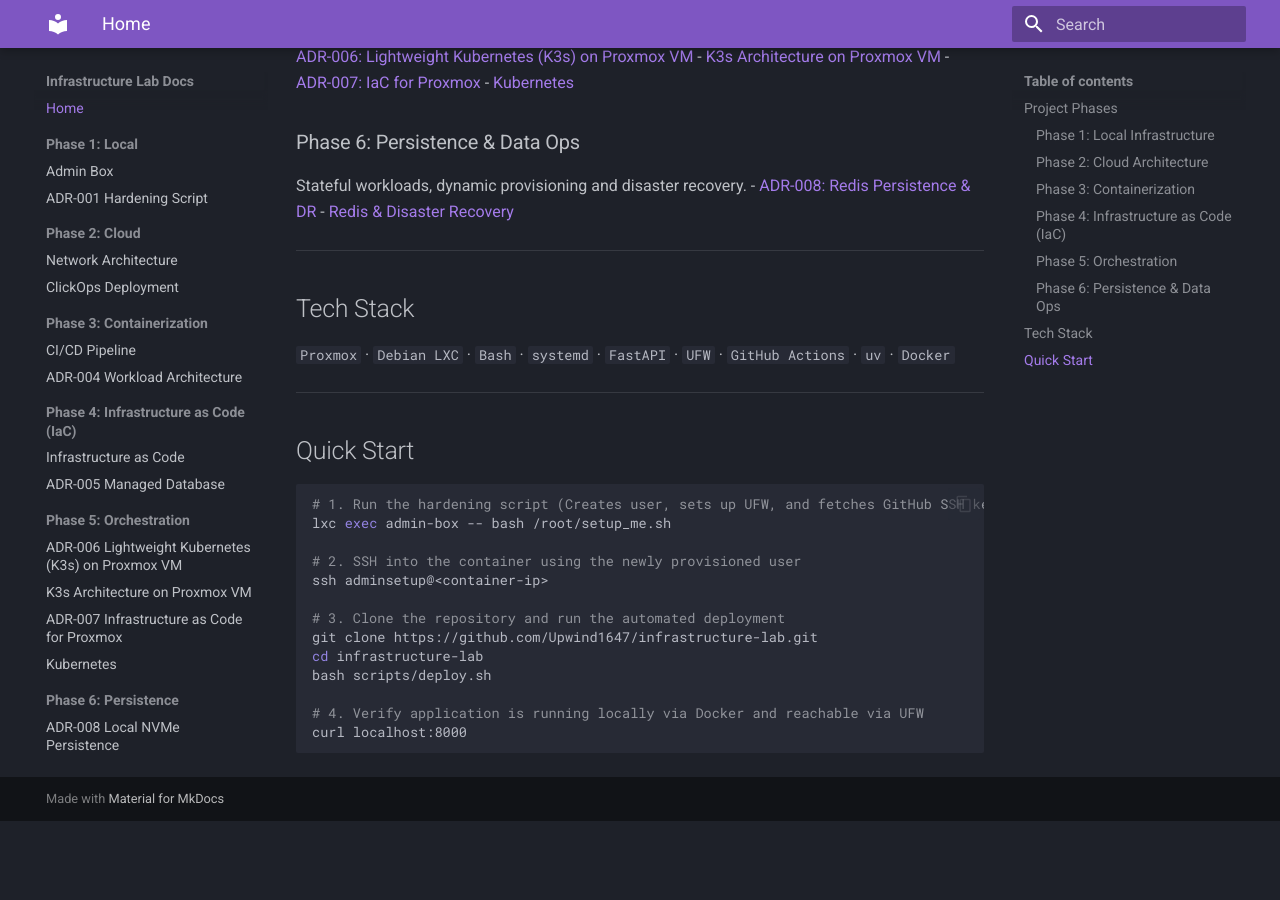
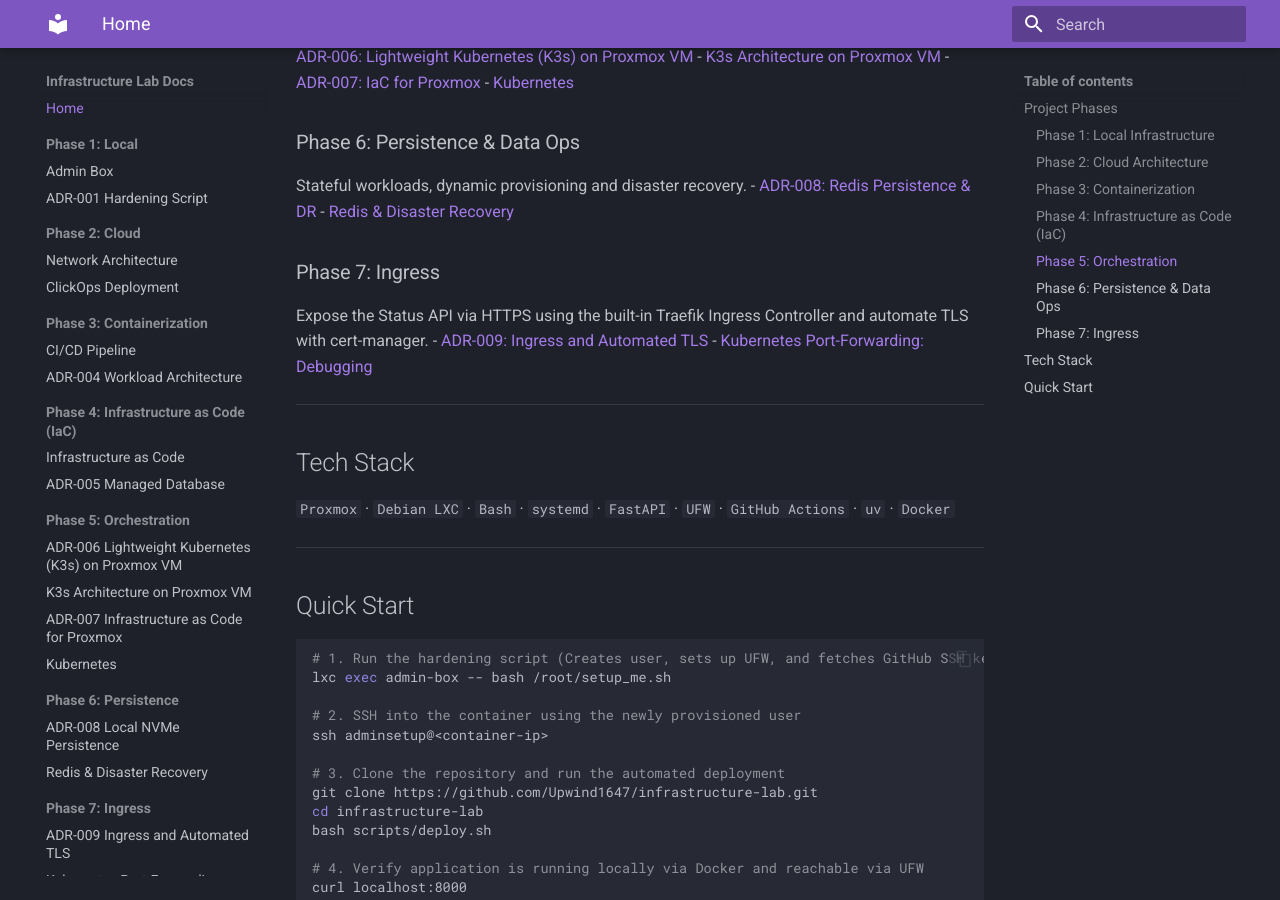
Before and after one commit to Upwind1647/infrastructure-lab, an MkDocs documentation site: the page built from docs/index.md, in a window 1280 px wide and 900 px high, scrolled down 892 px. Built offline with MkDocs 1.6.1 and Material for MkDocs 9.7.7, drawn with Linux system fonts in a browser that asks for light colours; before the commit the page ends 1713 px from its top, so only the background shows below that.

Commit message:
feat: implement traefik ingress, self-signed tls and docs

```diff
--- a/docs/index.md
+++ b/docs/index.md
@@ -37,6 +37,11 @@
 - [ADR-008: Redis Persistence & DR](phase6/adr-008-persistence.md)
 - [Redis & Disaster Recovery](phase6/redis-dr.md)
 
+### Phase 7: Ingress
+Expose the Status API via HTTPS using the built-in Traefik Ingress Controller and automate TLS with cert-manager.
+- [ADR-009: Ingress and Automated TLS](phase7/adr-009-ingress-tls.md)
+- [Kubernetes Port-Forwarding: Debugging](phase7/port-forwarding.md)
+
 ---
 
 ## Tech Stack
--- a/mkdocs.yml
+++ b/mkdocs.yml
@@ -34,6 +34,9 @@
   - "Phase 6: Persistence":
       - ADR-008 Local NVMe Persistence: phase6/adr-008-persistence.md
       - Redis & Disaster Recovery: phase6/redis-dr.md
+  - "Phase 7: Ingress":
+      - ADR-009 Ingress and Automated TLS: phase7/adr-009-ingress-tls.md
+      - Kubernetes Port-Forwarding: phase7/port-forwarding.md
 
 markdown_extensions:
   - admonition
```
Also changed, not shown: README.md (+2 -1 lines), docs/phase7/adr-009-ingress-tls.md (added, +25 -0 lines), docs/phase7/port-forwarding.md (added, +32 -0 lines), 2 other files.
